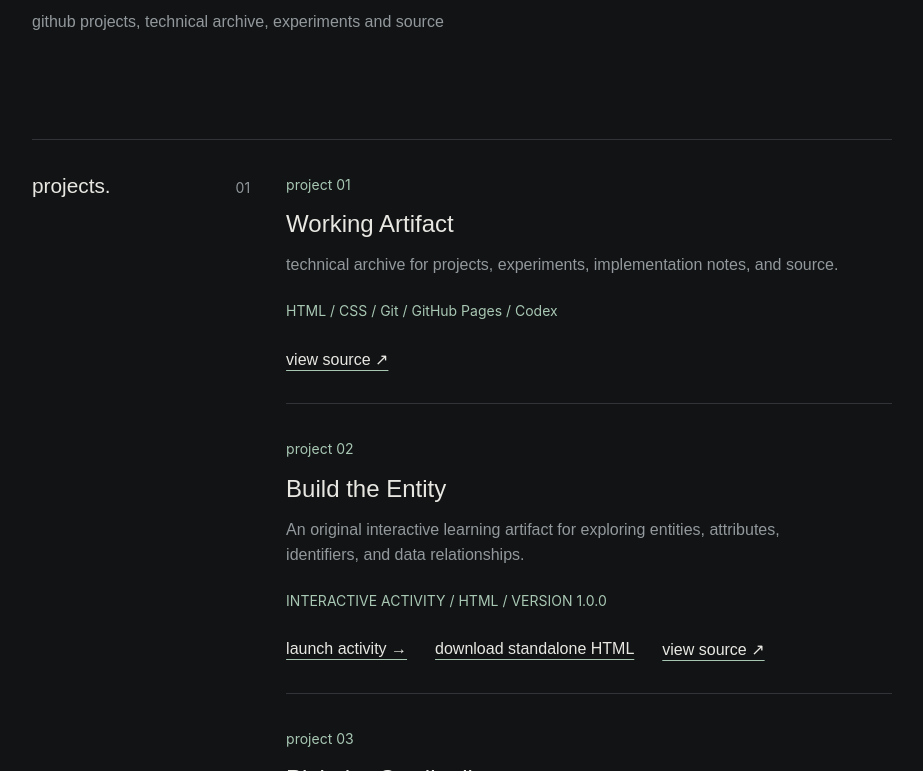
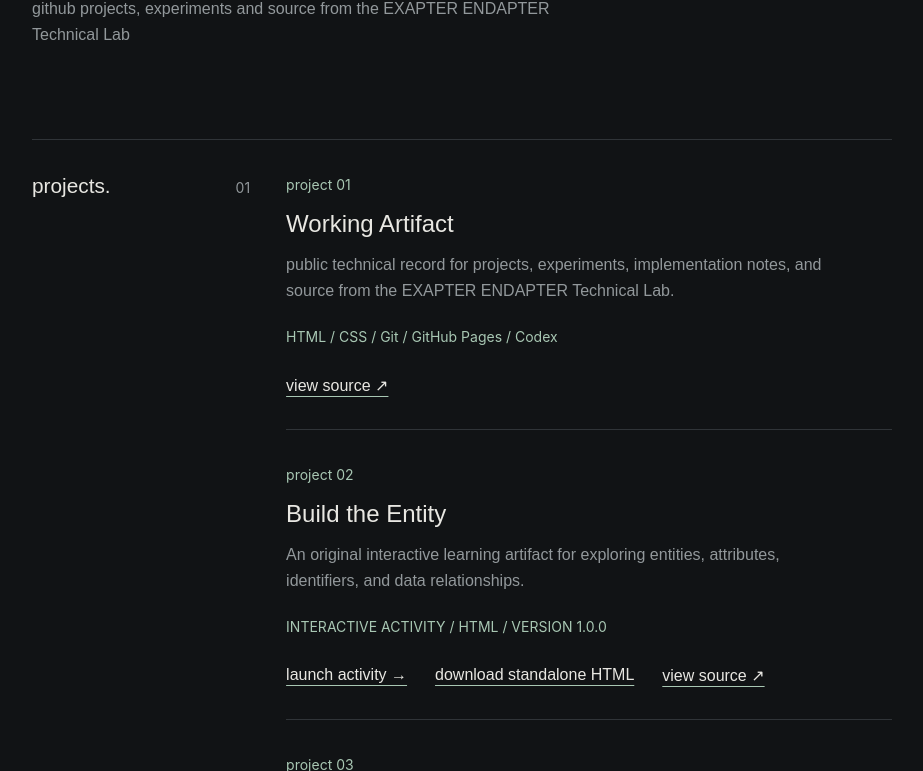
Before and after one commit to workingartifact/workingartifact.github.io, a plain HTML site: page index.html in a window 1280 px wide. Shown: the part 329-1100 px from the top of the page, without its empty margins (178-1101 px from the left). Drawn offline with Linux system fonts and the light colour scheme; no server answers.

Commit message:
Tie Working Artifact to EXAPTER ENDAPTER Technical Lab

```diff
--- a/index.html
+++ b/index.html
@@ -3,7 +3,7 @@
 <head>
   <meta charset="UTF-8">
   <meta name="viewport" content="width=device-width, initial-scale=1.0">
-  <meta name="description" content="Working Artifact — projects, notes, experiments, and source within Lab.">
+  <meta name="description" content="Working Artifact — projects, notes, experiments, and source from the EXAPTER ENDAPTER Technical Lab.">
 
   <title>lab. / workingartifact</title>
 
@@ -14,14 +14,14 @@
 <body id="top">
   <main>
     <p class="archive-meta">
-      <span>technical archive</span>
+      <span>EXAPTER ENDAPTER - TECHNICAL LAB</span>
       <span>github / experiments / source</span>
     </p>
 
     <header>
       <p class="path"><a href="https://exapterendapter.com/lab.html">lab. /</a></p>
       <h1>workingartifact</h1>
-      <p class="descriptor">github projects, technical archive, experiments and source</p>
+      <p class="descriptor">github projects, experiments and source from the EXAPTER ENDAPTER Technical Lab</p>
     </header>
 
     <div class="archive">
@@ -34,7 +34,7 @@
           <article class="project">
             <p class="project-number">project 01</p>
             <h3>Working Artifact</h3>
-            <p class="project-description">technical archive for projects, experiments, implementation notes, and source.</p>
+            <p class="project-description">public technical record for projects, experiments, implementation notes, and source from the EXAPTER ENDAPTER Technical Lab.</p>
             <p class="project-meta">HTML / CSS / Git / GitHub Pages / Codex</p>
             <nav class="project-links" aria-label="Working Artifact links">
               <a href="https://github.com/workingartifact/workingartifact.github.io">view source ↗</a>
```
